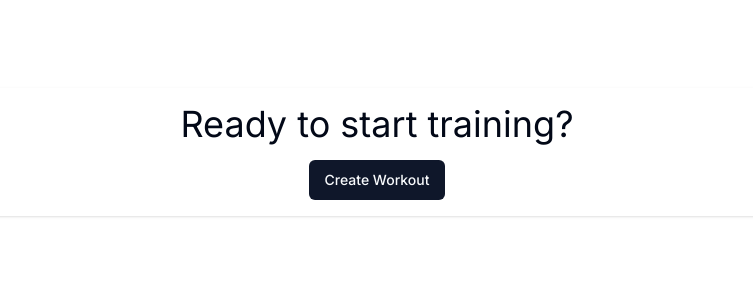
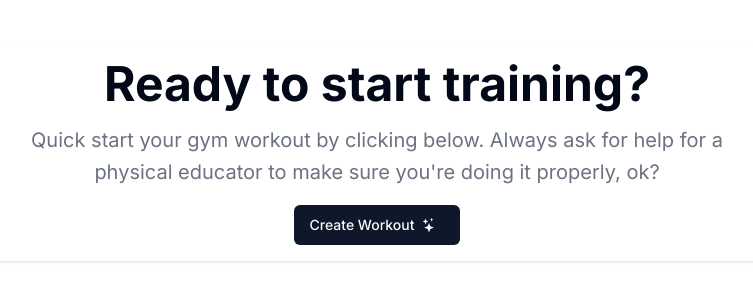
Before and after one commit to aamdias/planmysets, a Next.js app: page / in a window 1280 px wide. Shown: the part 248-548 px from the top of the page, without its empty margins (263-1016 px from the left). Built offline with nearby package versions, Linux system fonts and the light colour scheme.

Commit message:
feat: adding overall progress bar and progress value to each indicador

```diff
--- a/app/page.tsx
+++ b/app/page.tsx
@@ -33,10 +33,13 @@ export default function HomePage() {
       {/* Adjusted div to be more responsive with w-full */}
       <div className="flex flex-col justify-center items-center w-full max-w-4xl p-4 bg-white rounded shadow">
         {/* Wrapped content in a new div for better control over its size and background */}
-        <h1 className="text-2xl md:text-3xl lg:text-4xl mb-4 text-center">
+        <h1 className="text-4xl font-bold md:text-5xl lg:text-5xl mb-4 text-center">
           {/* Responsive font size */}
           Ready to start training?
         </h1>
+        <p className="max-w-[700px] text-center text-gray-500 md:text-xl/relaxed dark:text-gray-400 mb-4">
+          Quick start your gym workout by clicking below. Always ask for help for a physical educator to make sure you're doing it properly, ok?
+        </p>
         {loading ? (
           <ButtonLoading />
         ) : (
--- a/components/CreateWorkoutButton.tsx
+++ b/components/CreateWorkoutButton.tsx
@@ -1,5 +1,6 @@
 import React from 'react';
 import { Button } from './ui/button';
+import { BsStars } from "react-icons/bs";
 
 type CreateWorkoutButtonProps = {
     onClick: () => void; // This specifies that onClick is a function that takes no arguments and doesn't return anything
@@ -8,7 +9,10 @@ type CreateWorkoutButtonProps = {
 
 const CreateWorkoutButton = ({ onClick }:CreateWorkoutButtonProps) => {
   return (
-    <Button className="max-w-60" onClick={onClick}>Create Workout</Button>
+    <Button className="max-w-60" onClick={onClick}>
+      Create Workout
+      <BsStars className="mx-2" />
+    </Button>
   );
 };
 
--- a/components/WorkoutPlan.tsx
+++ b/components/WorkoutPlan.tsx
@@ -46,10 +46,28 @@ const WorkoutPlan = ({ plan }: WorkoutPlanProps) => {
     console.log(exerciseProgress)
   };
 
+  // Calculate overall exercise progress
+  const overallProgress = exerciseProgress.reduce((acc, cur) => acc + cur, 0) / plan.exercises.length;
 
   return (
     <div>
-      <ul className="my-8">
+      <div className="my-6">
+        <h2 className="mb-2 text-md font-thin w-full text-center">YOUR WORKOUT PROGRESS</h2>
+        {/* Container for the overall progress bar and value */}
+        <div className="relative w-full h-8 border-solid border border-slate-200 rounded-2xl overflow-hidden">
+          <Progress.Root value={overallProgress} max={100} className="absolute inset-0">
+            <Progress.Indicator
+              className="bg-lime-300 w-full h-full transition-transform duration-[660ms] ease"
+              style={{ transform: `translateX(-${100 - overallProgress}%)` }}
+            />
+          </Progress.Root>
+          {/* Absolute positioned progress text */}
+          <div className="absolute inset-0 flex items-center justify-center z-10">
+            {Math.round(overallProgress)}%
+          </div>
+        </div>
+      </div>
+      <ul className="my-4">
         {plan.exercises.map((exercise, index) => (
           <Card className="my-2" key={index}>
             <CardHeader className="w-full flex-row items-center justify-between">
@@ -87,12 +105,19 @@ const WorkoutPlan = ({ plan }: WorkoutPlanProps) => {
               </div>
             </CardContent>
             <CardFooter className="min-h-8">
-              <Progress.Root value={exerciseProgress[index]} max={100} className="relative overflow-hidden rounded-2xl w-60 h-8 border-solid border border-slate-200">
-                <Progress.Indicator
-                  className=" bg-lime-300 w-full h-full transition-transform duration-[660ms] ease"
-                  style={{ transform: `translateX(-${100 - exerciseProgress[index]}%)` }}
+              {/* Container for the exercise progress bar and value */}
+              <div className="relative w-60 h-8 border-solid border border-slate-200 rounded-2xl overflow-hidden">
+                <Progress.Root value={exerciseProgress[index]} max={100} className="absolute inset-0">
+                  <Progress.Indicator
+                    className="bg-lime-300 w-full h-full transition-transform duration-[660ms] ease"
+                    style={{ transform: `translateX(-${100 - exerciseProgress[index]}%)` }}
                   />
-              </Progress.Root>
+                </Progress.Root>
+                {/* Absolute positioned progress text */}
+                <div className="absolute inset-0 flex items-center justify-center z-10">
+                  {Math.round(exerciseProgress[index])}%
+                </div>
+              </div>
             </CardFooter>
           </Card>
         ))}
```
